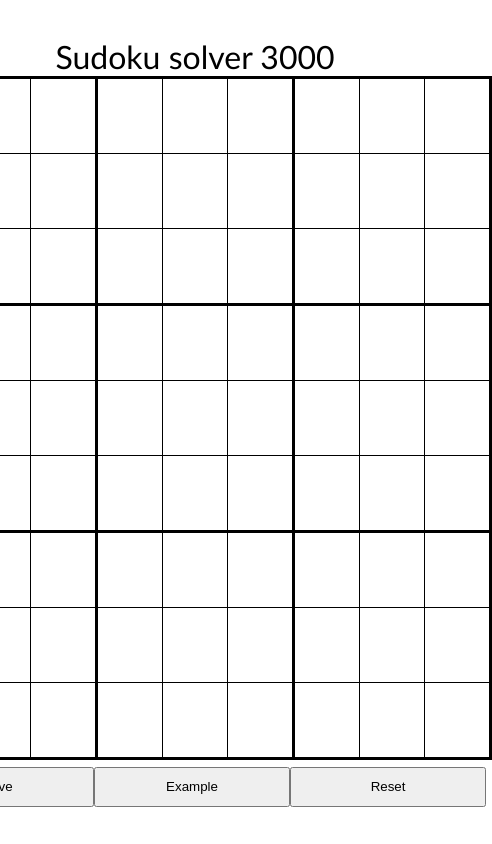
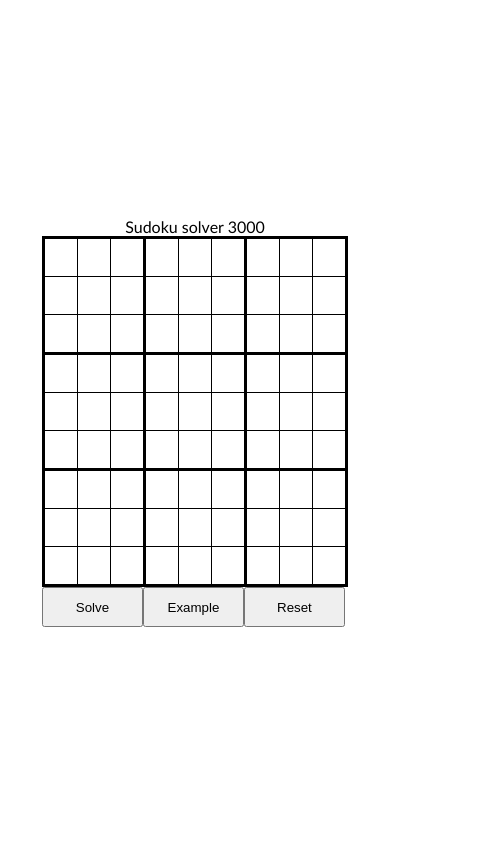
Before and after one commit to casualsharper/codeSample_2021, a React (Create React App) app: page / in a window 390 px wide. Shown: the whole page, 492 px wide, since content can reach past the window. Built offline with nearby package versions, Linux system fonts and the light colour scheme.

Commit message:
mobile support

```diff
--- a/src/App.css
+++ b/src/App.css
@@ -33,3 +33,13 @@ button {
   width: 33%;
   height: 40px;
 }
+
+@media only screen and (max-width: 600px) {
+  input{
+    width: 32px;
+    font-size: 32px;
+  }
+  body {
+    font-size: 16px;
+  }
+}
```
